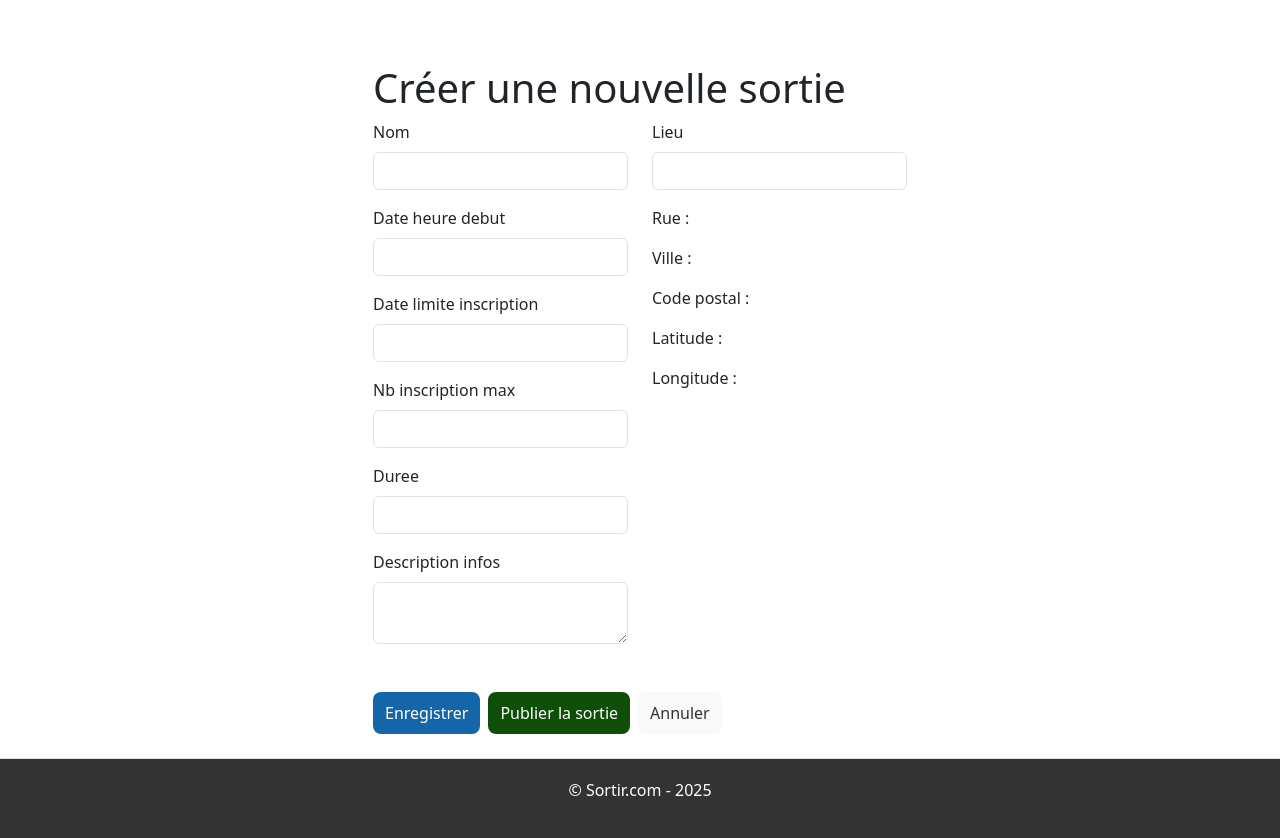
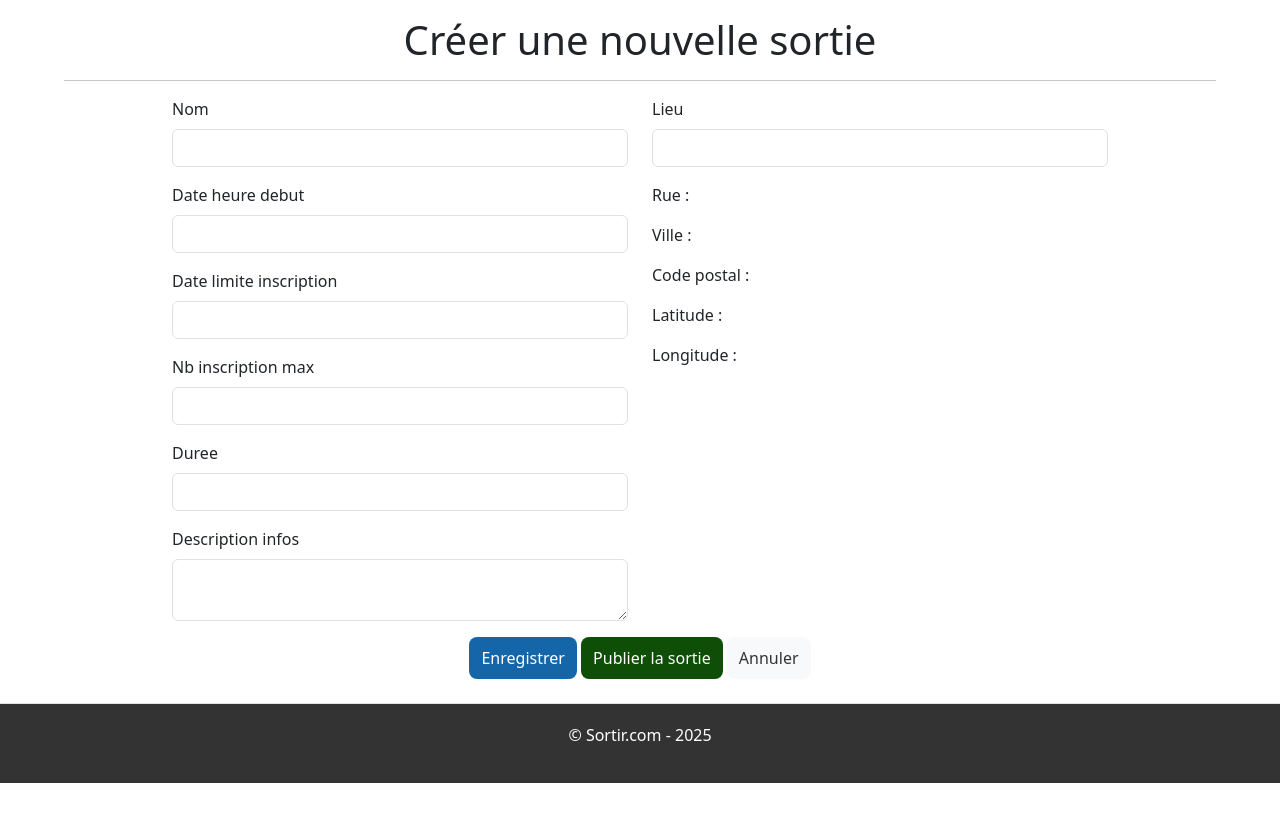
Before and after one commit to Corentin-cott/Sortir.com, a Symfony app: template templates/sorties/creer_modifier.html.twig in a window 1280 px wide. Shown: the part 188-1026 px from the top of the page. After the commit the page ends 971 px from the top, so only its background shows below. Run offline with Twig, Linux system fonts and the light colour scheme; the template is opened without the code that fills it, so the values that code supplies are empty; form fields are guessed from the names that the template uses; style sheets or scripts are compiled from the project's sources; some libraries are stand-ins or nearby versions.

Commit message:
Front : Page créer/modifier sortie

```diff
--- a/templates/sorties/creer_modifier.html.twig
+++ b/templates/sorties/creer_modifier.html.twig
@@ -1,12 +1,17 @@
 {% extends 'base.html.twig' %}
 
-{% block title %}Nouvelle sortie{% endblock %}
+{% block title %}
+    {% if sortie is defined %} |
+        Modifier la sortie
+    {% else %}
+        Créer une sortie |
+    {% endif %}
+    {{ parent() }}
+{% endblock %}
+
 {% block body %}
-    <div class="container mt-4">
-        <div class="container mt-5">
-            <div class="row justify-content-center">
-                <div class="col-md-6">
-                    <h1>
+    <div class="body-container">
+        <h1 class="title">
             {% if sortie is defined %}
                 Modifier la sortie
             {% else %}
@@ -14,8 +19,12 @@
             {% endif %}
         </h1>
 
+        <hr>
+
         {{ form_start(form) }}
-                    <div class="row">
+
+        <div style="display: flex; justify-content: center;">
+            <div class="row" style="min-width: 60em;">
                 <div class="col-md-6">
                     {{ form_row(form.nom) }}
                     {{ form_row(form.dateHeureDebut) }}
@@ -71,9 +80,10 @@
                     </script>
                 </div>
             </div>
+        </div>
 
-                    <div class="mt-3 d-flex gap-2">
-                        <div class="mt-3 d-flex gap-2">
+        <div style="display: flex; justify-content: center;">
+            <div class="gap-4">
                 {% if sortie is defined %}
                     <button type="submit" name="action" value="save" class="generic-button bouton-info-color">Mettre à jour</button>
                     {% if sortie.etat.libelle == "Crée" %}
@@ -87,9 +97,5 @@
             </div>
         </div>
         {{ form_end(form) }}
-
-                </div>
-            </div>
-        </div>
     </div>
 {% endblock %}
```
Lines whose indentation alone changed are shown as unchanged.
